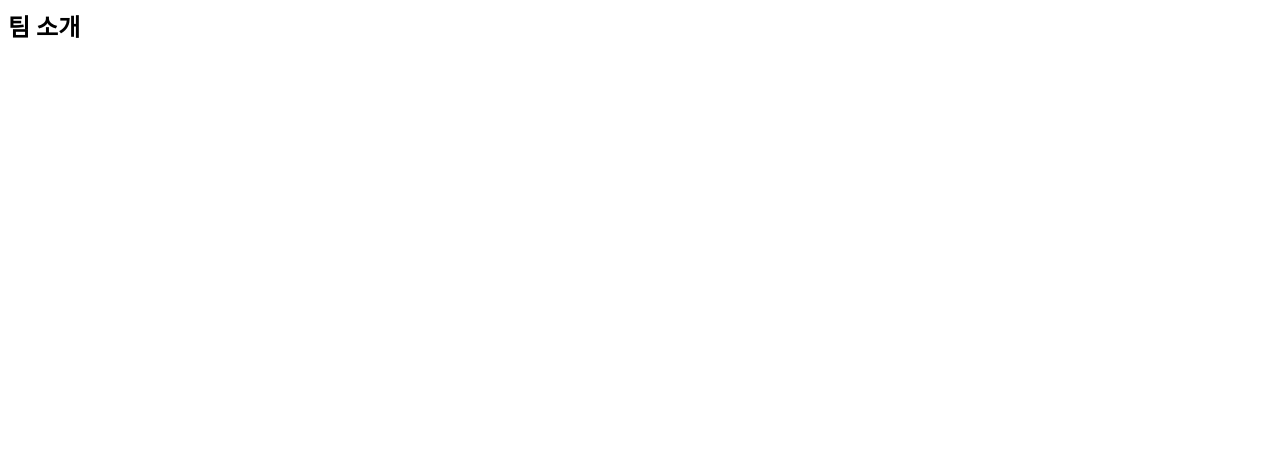
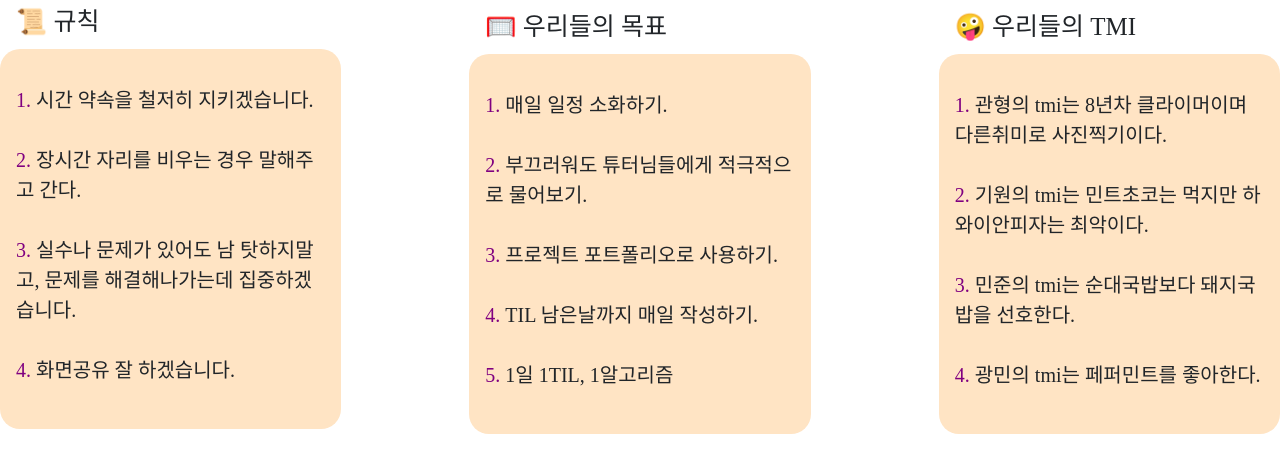
Before and after one commit to MJK-One/Sparta-Intro, a plain HTML site: page Intro/slide1.html in a window 1280 px wide. Drawn offline with nearby package versions, Linux system fonts and the light colour scheme.

Commit message:
미니 프로젝트 마무리리

```diff
--- a/Intro/js/slide4.js
+++ b/Intro/js/slide4.js
@@ -3,7 +3,6 @@ import { getFirestore, collection, addDoc, getDocs, query, orderBy, serverTimest
 
 // ✅ Firebase 설정
 const firebaseConfig = {
-
 };
 
 // ✅ Firebase 초기화
@@ -116,6 +115,8 @@ $("#postingbtn").click(async function () {
         await addDoc(collection(db, "guestbook"), doc);
         alert("방명록이 작성되었습니다");
         addNewEntry(name, comment, date);
+
+        location.reload(); // 성공시 페이지 리다이렉트
     } catch (error) {
         alert("방명록 작성 중 오류가 발생");
     }
--- a/Intro/slide1.html
+++ b/Intro/slide1.html
@@ -1,4 +1,90 @@
 <!-- slide1.html -->
-<div>
-    <h2>팀 소개</h2>
-</div>
+<!DOCTYPE html>
+<html lang="en">
+
+<head>
+    <meta charset="UTF-8">
+    <meta name="viewport" content="width=device-width, initial-scale=1.0">
+    <title>프로젝트 쉽조</title>
+    <link href="https://cdn.jsdelivr.net/npm/bootstrap@5.0.2/dist/css/bootstrap.min.css" rel="stylesheet"
+        integrity="sha384-EVSTQN3/azprG1Anm3QDgpJLIm9Nao0Yz1ztcQTwFspd3yD65VohhpuuCOmLASjC" crossorigin="anonymous">
+
+    <style>
+        .cards {
+            display: inline;
+            font-family: "Black Han Sans", serif;
+            width : 100%;
+        }
+        .card1 {
+            width : 430px;
+            height : 380px;
+            box-shadow: none !important;
+        }
+        .card1:hover{
+            transform: translateY(-5px);
+        }
+        .card-header {
+            background-color: white !important;
+            font-size: 25px;
+            border-bottom: none !important;
+        }
+        .card-body {
+            background-color: bisque;
+            font-size: 20px;
+            height: 100%;
+            border-radius: 20px;
+        }
+
+        .cards {
+            display: flex;
+            gap: 10%;
+        }
+        .card-text {
+            font-size: 20px;
+            text-align: left;
+            padding-top : 20px;
+        }
+    </style>
+
+</head>
+
+<body>
+    <div class="wrap">
+        <div class="cards">
+            <div class="card1 border-dark mb-3">
+                <div class="card-header">📜 규칙</div>
+                <div class="card-body">
+                    <p class="card-text">
+                        <span style="color: purple;">1.</span> 시간 약속을 철저히 지키겠습니다. <br /><br />
+                        <span style="color: purple;">2.</span> 장시간 자리를 비우는 경우 말해주고 간다. <br /><br />
+                        <span style="color: purple;">3.</span> 실수나 문제가 있어도 남 탓하지말고, 문제를 해결해나가는데 집중하겠습니다. <br /><br />
+                        <span style="color: purple;">4.</span> 화면공유 잘 하겠습니다. </p>
+                </div>
+            </div>
+            <div class="card1 border-dark mb-3">
+                <div class="card-header">🥅 우리들의 목표</div>
+                <div class="card-body">
+                    <p class="card-text">
+                        <span style="color: purple;">1.</span> 매일 일정 소화하기. <br /><br />
+                        <span style="color: purple;">2.</span> 부끄러워도 튜터님들에게 적극적으로 물어보기.<br /><br />
+                        <span style="color: purple;">3.</span> 프로젝트 포트폴리오로 사용하기. <br /><br />
+                        <span style="color: purple;">4.</span> TIL 남은날까지 매일 작성하기. <br /><br />
+                        <span style="color: purple;">5.</span> 1일 1TIL, 1알고리즘
+                    </p>
+                </div>
+            </div>
+            <div class="card1 border-dark mb-3">
+                <div class="card-header">🤪 우리들의 TMI</div>
+                <div class="card-body">
+                    <p class="card-text">
+                        <span style="color: purple;">1.</span> 관형의 tmi는 8년차 클라이머이며 다른취미로 사진찍기이다.<br /><br />
+                        <span style="color: purple;">2.</span> 기원의 tmi는 민트초코는 먹지만 하와이안피자는 최악이다.<br /><br />
+                        <span style="color: purple;">3.</span> 민준의 tmi는 순대국밥보다 돼지국밥을 선호한다.<br /><br />
+                        <span style="color: purple;">4.</span> 광민의 tmi는 페퍼민트를 좋아한다.<br />
+                    </p>
+                </div>
+            </div>
+        </div>
+    </div>
+</body>
+</html>
```
Also changed, not shown: Intro/Main.css (+11 -0 lines), Intro/css/slide4.css (+24 -21 lines), Intro/slide2.html (+0 -1 lines), Intro/slide3.html (+1 -1 lines), Intro/slide4.html (+9 -8 lines), index.html (+0 -9 lines), Intro/img/col.jpg (added).
